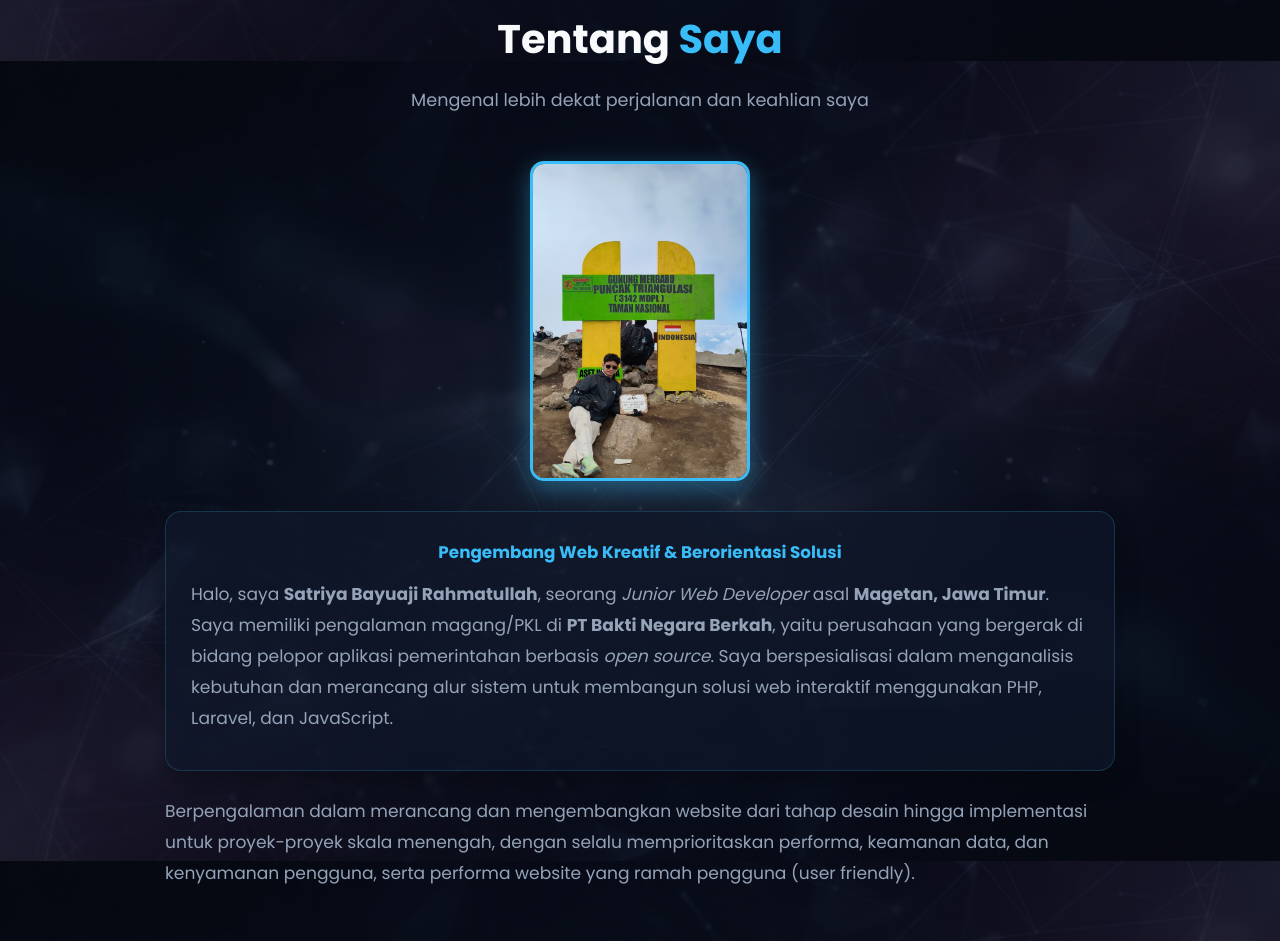
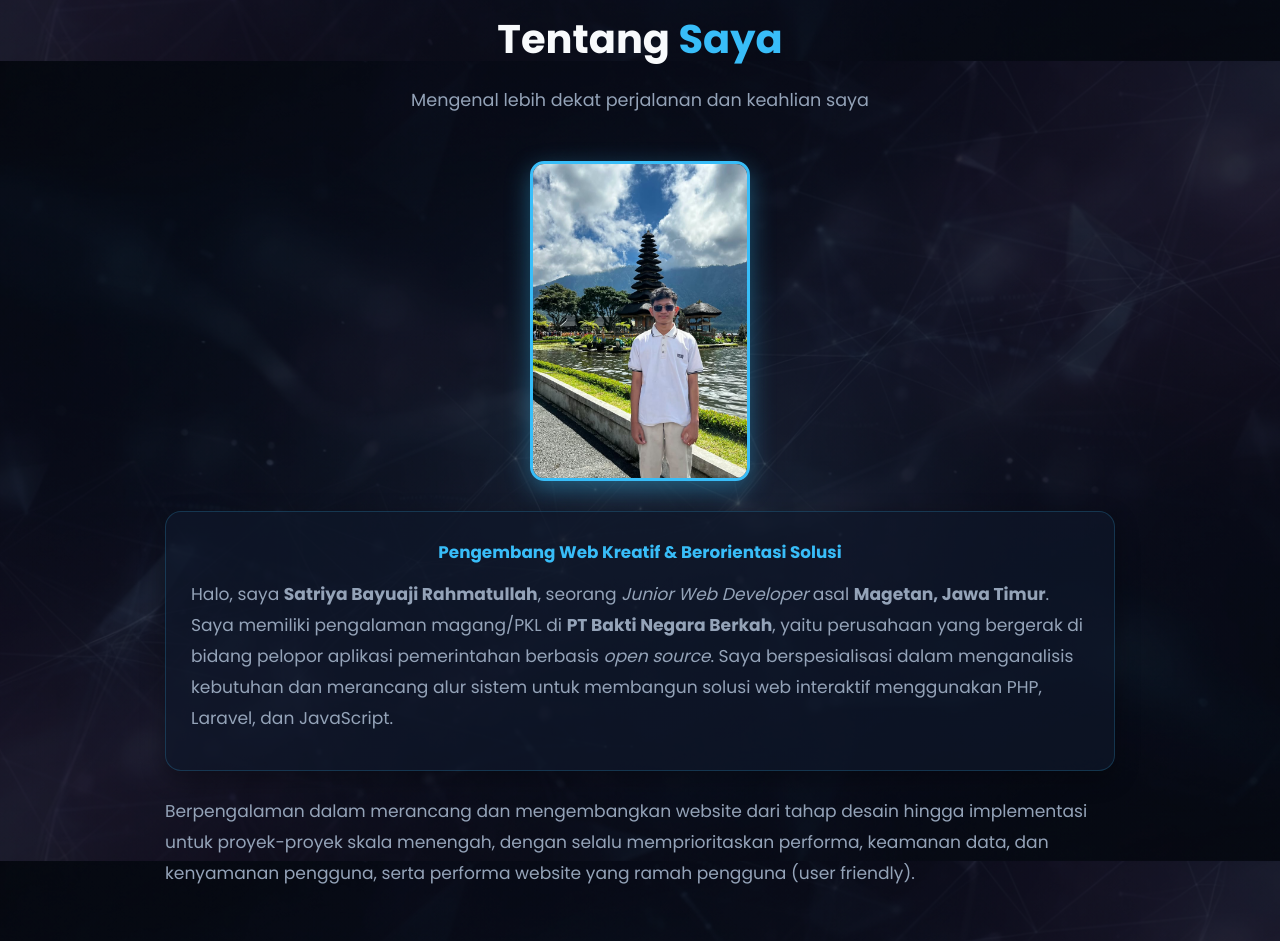
Before and after one commit to hackerskadama/portofolio-web-development, a plain HTML site: page index.html in a window 1280 px wide. Shown: the part 739-1680 px from the top of the page. Drawn offline with Linux system fonts and the light colour scheme.

Commit message:
Update index.html

```diff
--- a/index.html
+++ b/index.html
@@ -133,7 +133,7 @@
                 <!-- FOTO PROFIL (BENTUK VERTIKAL YANG PAS) -->
                 <div style="text-align: center; padding: 5px 0;">
                     <div style="max-width: 220px; height: 320px; border-radius: 14px; overflow: hidden; margin: 0 auto; border: 3px solid var(--primary-color); box-shadow: 0 8px 25px rgba(56, 189, 248, 0.4); background: transparent;">
-                        <img src="POTO.jpeg" alt="Foto Profil Saya" style="width: 100%; height: 100%; object-fit: cover; object-position: center;">
+                        <img src="profil.jpeg" alt="Foto Profil Saya" style="width: 100%; height: 100%; object-fit: cover; object-position: center;">
                     </div>
                 </div>
 
```
